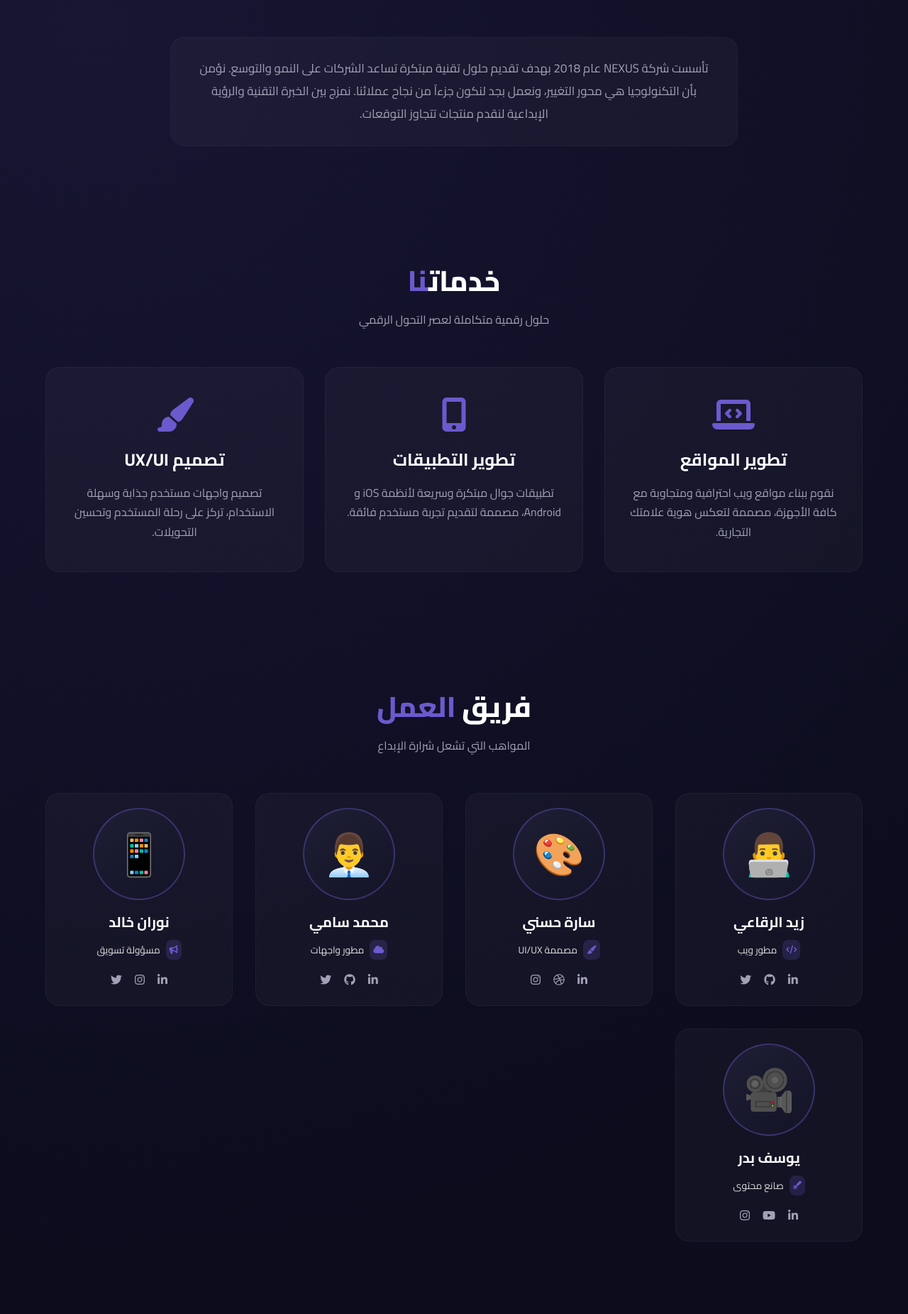
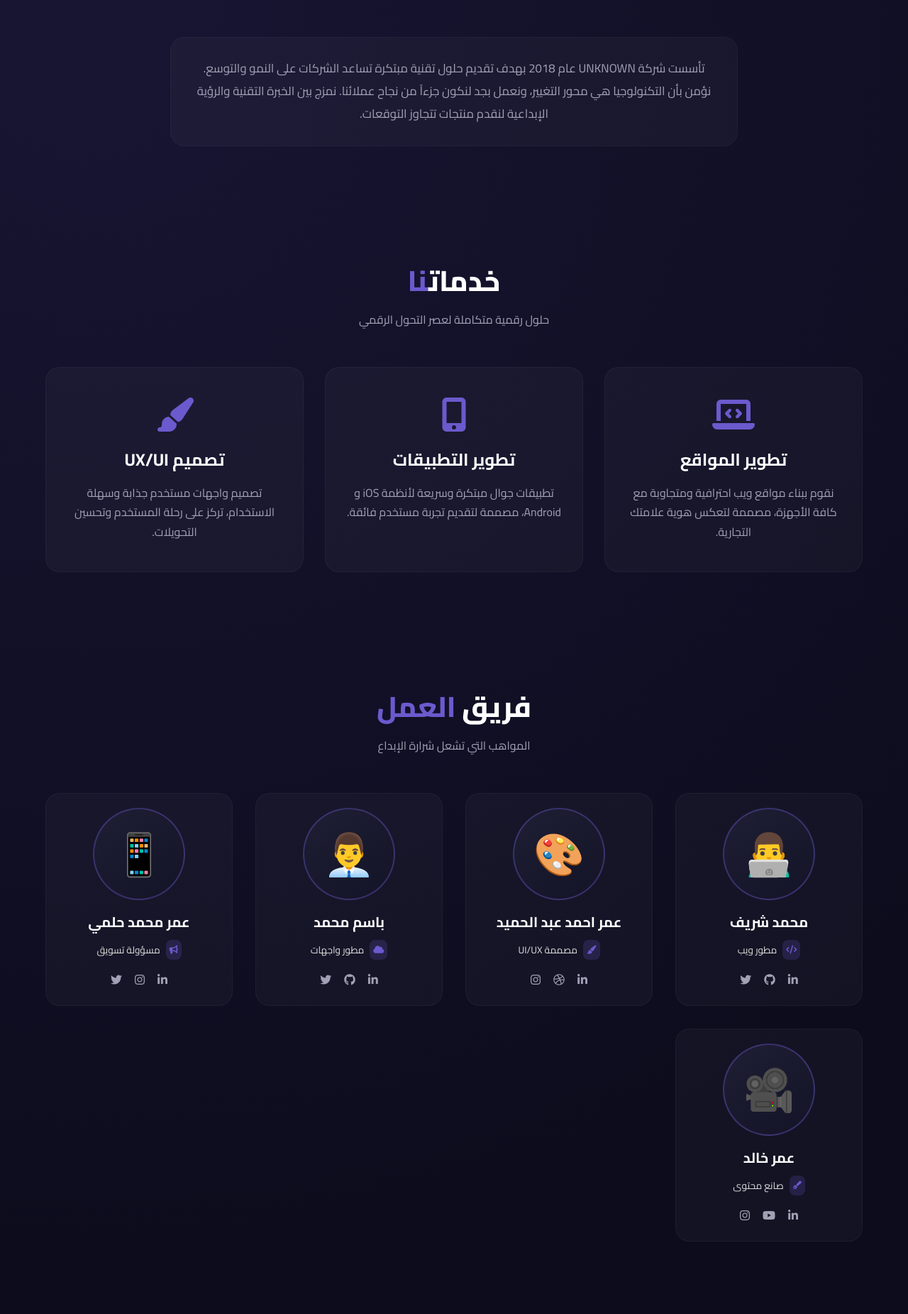
Before and after one commit to omarkhaled-stack/omarkhaled, a plain HTML site: page index.html in a window 1280 px wide. Shown: the part 709-2560 px from the top of the page at 71% size. Drawn offline with Linux system fonts and the light colour scheme.

Commit message:
Update index.html

```diff
--- a/index.html
+++ b/index.html
@@ -615,7 +615,7 @@
     <!-- NAVIGATION -->
     <nav class="navbar">
         <div class="logo">
-            <i class="fas fa-cube"></i> NEXUS
+            <i class="fas fa-cube"></i> UNKNOWN
         </div>
         <ul class="nav-links" id="navLinks">
             <li><a href="#home" class="active">الرئيسية</a></li>
@@ -652,7 +652,7 @@
             <p>فريق يجمع بين الإبداع والتقنية لصنع مستقبل رقمي واعد</p>
         </div>
         <div class="about-text">
-            <p>تأسست شركة NEXUS عام 2018 بهدف تقديم حلول تقنية مبتكرة تساعد الشركات على النمو والتوسع. نؤمن بأن التكنولوجيا هي محور التغيير، ونعمل بجد لنكون جزءاً من نجاح عملائنا. نمزج بين الخبرة التقنية والرؤية الإبداعية لنقدم منتجات تتجاوز التوقعات.</p>
+            <p>تأسست شركة UNKNOWN عام 2018 بهدف تقديم حلول تقنية مبتكرة تساعد الشركات على النمو والتوسع. نؤمن بأن التكنولوجيا هي محور التغيير، ونعمل بجد لنكون جزءاً من نجاح عملائنا. نمزج بين الخبرة التقنية والرؤية الإبداعية لنقدم منتجات تتجاوز التوقعات.</p>
         </div>
     </section>
 
@@ -681,20 +681,18 @@
         </div>
     </section>
 
-    <!-- TEAM SECTION (أعضاء الفريق فقط) -->
     <section id="team">
         <div class="section-title">
             <h2>فريق <span>العمل</span></h2>
             <p>المواهب التي تشعل شرارة الإبداع</p>
         </div>
         <div class="team-grid">
-            <!-- زيد الرقاعي -->
             <div class="team-card">
                 <div class="card-image-wrapper">
                     <div class="placeholder-img">👨‍💻</div>
                 </div>
                 <div class="team-info">
-                    <h3>زيد الرقاعي</h3>
+                    <h3>محمد شريف</h3>
                     <div class="role-wrapper">
                         <span class="role-icon"><i class="fas fa-code"></i></span>
                         <span class="role-text">مطور ويب</span>
@@ -706,13 +704,12 @@
                     </div>
                 </div>
             </div>
-            <!-- سارة حسني -->
             <div class="team-card">
                 <div class="card-image-wrapper">
                     <div class="placeholder-img">🎨</div>
                 </div>
                 <div class="team-info">
-                    <h3>سارة حسني</h3>
+                    <h3>عمر احمد عبد الحميد</h3>
                     <div class="role-wrapper">
                         <span class="role-icon"><i class="fas fa-paint-brush"></i></span>
                         <span class="role-text">مصممة UI/UX</span>
@@ -724,13 +721,12 @@
                     </div>
                 </div>
             </div>
-            <!-- محمد سامي -->
             <div class="team-card">
                 <div class="card-image-wrapper">
                     <div class="placeholder-img">👨‍💼</div>
                 </div>
                 <div class="team-info">
-                    <h3>محمد سامي</h3>
+                    <h3>باسم محمد</h3>
                     <div class="role-wrapper">
                         <span class="role-icon"><i class="fas fa-cloud"></i></span>
                         <span class="role-text">مطور واجهات</span>
@@ -742,13 +738,12 @@
                     </div>
                 </div>
             </div>
-            <!-- نوران خالد -->
             <div class="team-card">
                 <div class="card-image-wrapper">
                     <div class="placeholder-img">📱</div>
                 </div>
                 <div class="team-info">
-                    <h3>نوران خالد</h3>
+                    <h3>عمر محمد حلمي</h3>
                     <div class="role-wrapper">
                         <span class="role-icon"><i class="fas fa-bullhorn"></i></span>
                         <span class="role-text">مسؤولة تسويق</span>
@@ -766,7 +761,7 @@
                     <div class="placeholder-img">🎥</div>
                 </div>
                 <div class="team-info">
-                    <h3>يوسف بدر</h3>
+                    <h3>عمر خالد</h3>
                     <div class="role-wrapper">
                         <span class="role-icon"><i class="fas fa-pen-fancy"></i></span>
                         <span class="role-text">صانع محتوى</span>
@@ -781,7 +776,6 @@
         </div>
     </section>
 
-    <!-- CONTACT SECTION (تم حذف قسم الإحصائيات بالكامل) -->
     <section id="contact">
         <div class="section-title">
             <h2>تواصل <span>معنا</span></h2>
@@ -790,7 +784,7 @@
         <div class="contact-container">
             <div class="contact-info">
                 <h3>ابقَ على تواصل</h3>
-                <p>فريق NEXUS على بعد رسالة. تواصل معنا لمناقشة مشروعك القادم.</p>
+                <p>فريق UNKNOWN على بعد رسالة. تواصل معنا لمناقشة مشروعك القادم.</p>
                 <div class="contact-details">
                     <div><i class="fas fa-map-marker-alt"></i><span>القاهرة، مصر</span></div>
                     <div><i class="fas fa-phone-alt"></i><span>+20 123 456 7890</span></div>
@@ -809,12 +803,12 @@
         </div>
     </section>
 
-    <!-- FOOTER -->
+
     <footer>
         <div class="footer-grid">
             <div class="footer-col">
                 <div class="logo" style="margin-bottom: 12px;">
-                    <i class="fas fa-cube"></i> NEXUS
+                    <i class="fas fa-cube"></i> UNKNOWN
                 </div>
                 <p style="color: var(--text-muted); line-height: 1.6;">حلول رقمية مبتكرة تمنحك قفزة نوعية في عالم التقنية.</p>
             </div>
@@ -847,7 +841,7 @@
             </div>
         </div>
         <div class="copyright">
-            &copy; 2026 NEXUS. جميع الحقوق محفوظة.
+            &copy; 2026 UNKNOWN. جميع الحقوق محفوظة.
         </div>
     </footer>
 
```
